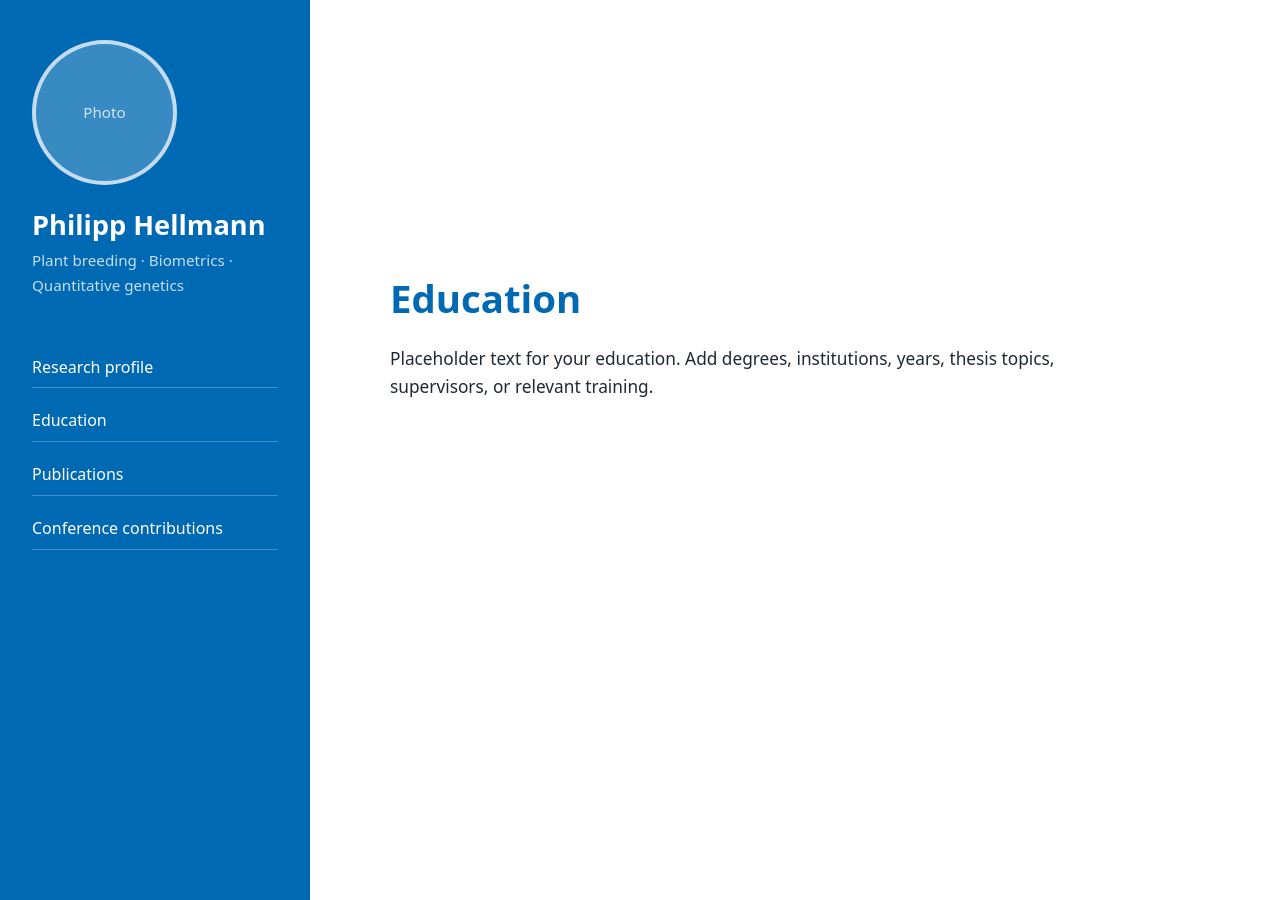
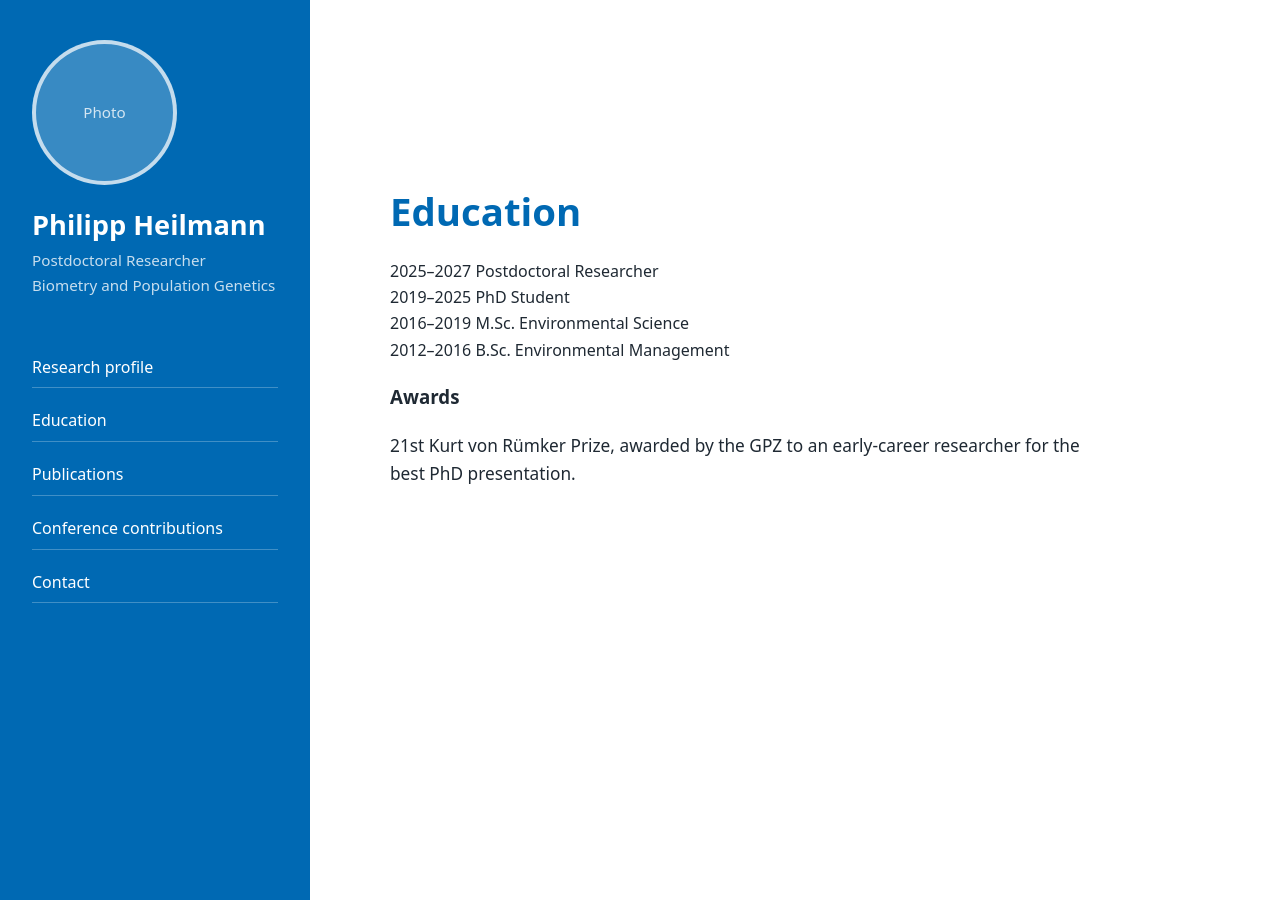
Before and after one commit to PGHeilmann/PGHeilmann.github.io, a Jekyll site: the page built from index.md, in a window 1280 px wide and 900 px high, scrolled down 1011 px. Built offline with Jekyll 4.4.1, drawn with Linux system fonts in a browser that asks for light colours; some of the changed text lies outside the part shown.

Commit message:
Update index.md

```diff
--- a/index.md
+++ b/index.md
@@ -11,8 +11,9 @@ title: Home
         <span>Photo</span>
       </div>
 
-      <h1>Philipp Hellmann</h1>
-      <p>Plant breeding · Biometrics · Quantitative genetics</p>
+      <h1>Philipp Heilmann</h1>
+      <p>Postdoctoral Researcher</p>
+      <p>Biometry and Population Genetics</p>
     </div>
 
     <nav class="section-nav">
@@ -20,6 +21,7 @@ title: Home
       <a href="#education">Education</a>
       <a href="#publications">Publications</a>
       <a href="#conference-contributions">Conference contributions</a>
+      <a href="#contact">Contact</a>
     </nav>
   </aside>
 
@@ -28,33 +30,118 @@ title: Home
     <section id="research-profile">
       <h2>Research profile</h2>
       <p>
-        Placeholder text for your research profile. This section can describe your
-        main research interests, current projects, methodological focus, and the
-        broader questions you work on.
+        I am a postdoctoral researcher in the Biometry and Population Genetics group
+        at the Institute of Agronomy and Plant Breeding II, Justus Liebig University
+        Giessen.
+      </p>
+
+      <p>
+        My research focuses on the development of machine learning and deep learning
+        models for genomic selection. I am particularly interested in feature
+        engineering approaches that integrate genomic, environmental, and other data
+        sources to improve prediction and decision-making in plant breeding.
+      </p>
+
+      <p>
+        A further focus of my work is the development of statistical tools and
+        software for simulating plant breeding trials and selection processes.
       </p>
     </section>
 
     <section id="education">
       <h2>Education</h2>
+
+      <div class="timeline">
+        <div class="timeline-item">
+          <span class="timeline-year">2025–2027</span>
+          <span class="timeline-text">Postdoctoral Researcher</span>
+        </div>
+
+        <div class="timeline-item">
+          <span class="timeline-year">2019–2025</span>
+          <span class="timeline-text">PhD Student</span>
+        </div>
+
+        <div class="timeline-item">
+          <span class="timeline-year">2016–2019</span>
+          <span class="timeline-text">M.Sc. Environmental Science</span>
+        </div>
+
+        <div class="timeline-item">
+          <span class="timeline-year">2012–2016</span>
+          <span class="timeline-text">B.Sc. Environmental Management</span>
+        </div>
+      </div>
+
+      <h3>Awards</h3>
       <p>
-        Placeholder text for your education. Add degrees, institutions, years,
-        thesis topics, supervisors, or relevant training.
+        21st Kurt von Rümker Prize, awarded by the GPZ to an early-career researcher
+        for the best PhD presentation.
       </p>
     </section>
 
     <section id="publications">
       <h2>Publications</h2>
-      <p>
-        Placeholder text for publications. Add selected publications, links to
-        journal articles, Google Scholar, ORCID, or BibTeX-generated lists later.
-      </p>
+
+      <div class="publication">
+        <p>
+          <strong>Heilmann PG</strong>, Grosch E, Frisch M, Herrmann M, Beuch S,
+          Kurra V, Mascher M, Avni R, Oldach K, Röhrs I, Hanemann A, Mehta RR,
+          Reinbrecht C, Serfling A, Stahl A, Stucke M, Abbadi A, Kox T,
+          Zenke-Philippi C (2025).
+          Haplotype-based autoencoders can reduce the dataset dimension and estimate
+          haplotype block effects in different crop species.
+          <em>BMC Bioinformatics</em> 26:289.
+        </p>
+      </div>
+
+      <div class="publication">
+        <p>
+          <strong>Heilmann PG</strong>, Difabachew YF, Frisch M, Moritz AL, Stahl A,
+          Wittkop B, Snowdon RJ, Koch M, Kirchhoff M, Cselényi L, Wolf M, Förster J,
+          Zenke-Philippi C (2024).
+          Machine learning for prediction of resistance scores in wheat
+          (<em>Triticum aestivum</em> L.).
+          <em>Plant Breeding</em> 144:192–205.
+        </p>
+      </div>
+
+      <div class="publication">
+        <p>
+          <strong>Heilmann PG</strong>, Frisch M, Abbadi A, Kox T, Herzog E (2023).
+          Stacked ensembles on basis of parentage information can predict hybrid
+          performance with an accuracy comparable to marker-based GBLUP.
+          <em>Frontiers in Plant Science</em> 14:1178902.
+        </p>
+      </div>
     </section>
 
     <section id="conference-contributions">
       <h2>Conference contributions</h2>
       <p>
-        Placeholder text for conference contributions. Add talks, posters,
-        workshops, invited presentations, or conference organization activities.
+        Placeholder for conference talks, posters, workshops, and invited
+        presentations.
+      </p>
+
+      <p>
+        Add entries here in the same style as the publications section, for example:
+        author list, year, title, conference name, location, and contribution type.
+      </p>
+    </section>
+
+    <section id="contact">
+      <h2>Contact</h2>
+
+      <p>
+        Institute of Agronomy and Plant Breeding II<br>
+        Biometry and Population Genetics<br>
+        Justus Liebig University Giessen
+      </p>
+
+      <p>
+        Email: philipp.g.heilmann[at]agrar.uni-giessen.de<br>
+        Phone: +49 641 99 37543<br>
+        Office: IFZ Room B209
       </p>
     </section>
 
```
